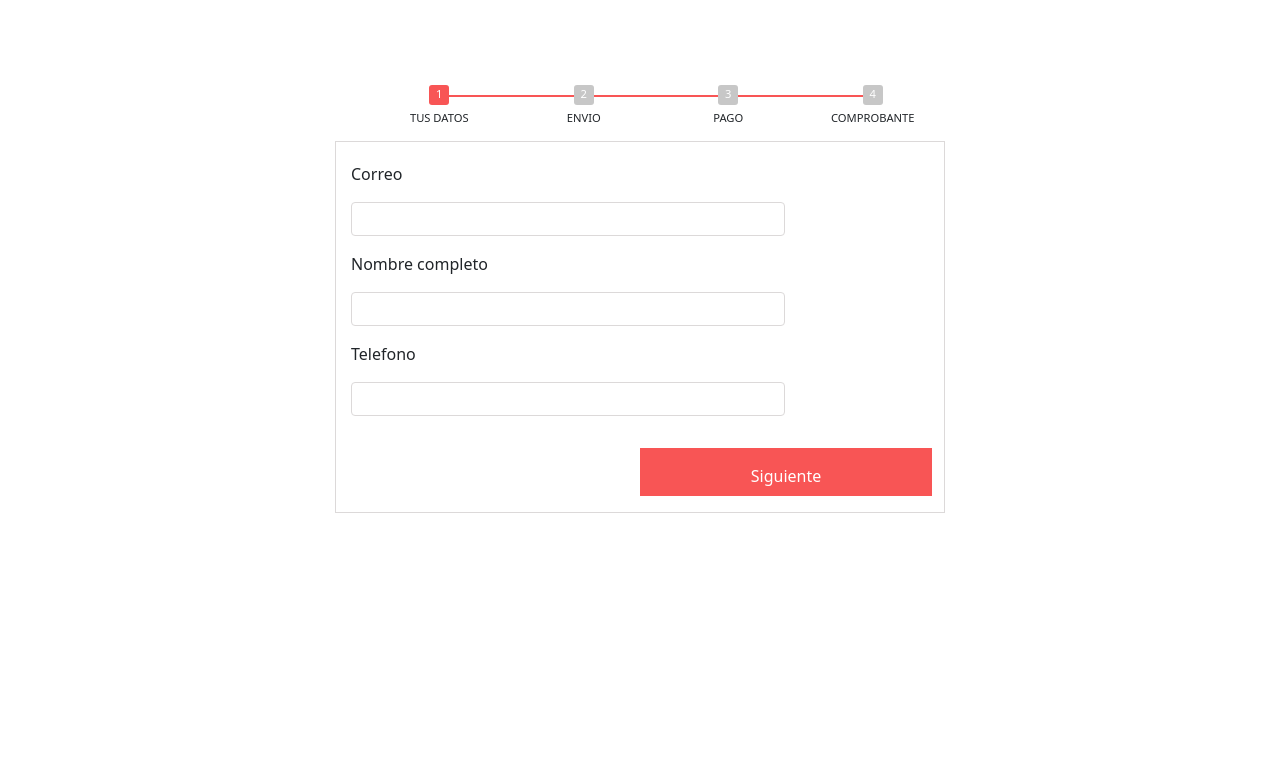
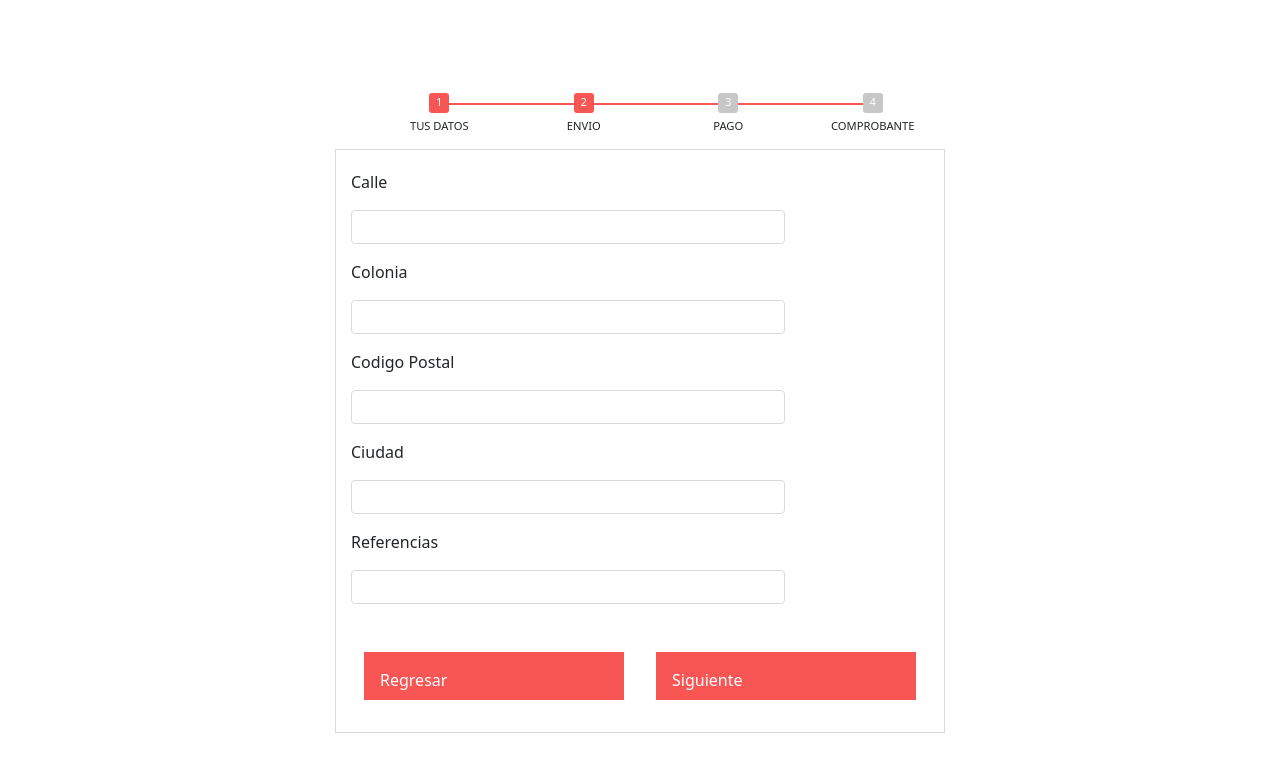
Before and after one commit to josemartinez91/e-commerce-group11, a plain HTML site: page checkout.html in a window 1280 px wide. Both pictures are taken after a click on the button "Siguiente". Shown: the part 100-872 px from the top of the page. Drawn offline with nearby package versions, Linux system fonts and the light colour scheme.

Commit message:
cambios realizados

```diff
--- a/js/data.js
+++ b/js/data.js
@@ -1,57 +1,86 @@
-const stepButtonBack = document.getElementsByClassName('step__button--back');
-const stepButtonNext = document.getElementsByClassName('step__button--next');
-const progressOptions = document.querySelectorAll('.progressbar__option');
-const stepSend = document.getElementsByClassName('step__button-send')
-const maxSteps = 4;
-let currentStep = 0;
+// const stepButtonBack = document.getElementsByClassName('step__button--back');
+// const stepButtonNext = document.getElementsByClassName('step__button--next');
+// const progressOptions = document.querySelectorAll('.progressbar__option');
+// const stepSend = document.getElementsByClassName('step__button-send')
+// const maxSteps = 4;
+// let currentStep = 0;
 
-console.log(progressOptions);
+// console.log(progressOptions);
 
-for(const nextStep of stepButtonNext){
-    nextStep.addEventListener('click', () => {
-        progressOptions[currentStep - 1].classList.add('active');
-        currentStep += 1;
+// for(const nextStep of stepButtonNext){
+//     nextStep.addEventListener('click', () => {
+//         progressOptions[currentStep - 1].classList.add('active');
+//         currentStep += 1;
 
-        const currentForm = document.querySelector(`#step-${currentStep}`);
-        console.log(currentForm);
-        stepButtonBack.disable = false;
-        if (currentStep < maxSteps){
-            stepButtonNext.disable = true;
-            stepButtonBack.disable = false;
-        }
-    });
-}
+//         const currentForm = document.querySelector(`#step-${currentStep}`);
+//         console.log(currentForm);
+//         stepButtonBack.disable = false;
+//         if (currentStep < maxSteps){
+//             stepButtonNext.disable = true;
+//             stepButtonBack.disable = false;
+//         }
+//     });
+// }
 
-// stepButtonNext.addEventListener('click', () => {
-//     progressOptions[currentStep - 1].classList.add('completed');
-//     currentStep += 1;
-//     stepButtonBack.disable = false;
-//     if (currentStep === maxSteps){
-//         stepButtonNext.disable = true;
-//         stepButtonBack.disable = false;
-//     }
-// });
-for(const backStep of stepButtonBack){
-    backStep.addEventListener('click', () => {
-        progressOptions[currentStep - 2].classList.remove('completed');
-        currentStep -= 1;
-        stepButtonNext.disable = false;
-        stepSend.disable = true;
-        if(currentStep === 1){
-            stepButtonBack.disable= true;
-        }
-    })
-}
-// stepButtonBack.addEventListener('click', () => {
-//     progressOptions[currentStep - 2].classList.remove('completed');
-//     currentStep -= 1;
-//     stepButtonNext.disable = false;
-//     stepSend.disable = true;
-//     if(currentStep === 1){
-//         stepButtonBack.disable= true;
-//     }
+// // stepButtonNext.addEventListener('click', () => {
+// //     progressOptions[currentStep - 1].classList.add('completed');
+// //     currentStep += 1;
+// //     stepButtonBack.disable = false;
+// //     if (currentStep === maxSteps){
+// //         stepButtonNext.disable = true;
+// //         stepButtonBack.disable = false;
+// //     }
+// // });
+// for(const backStep of stepButtonBack){
+//     backStep.addEventListener('click', () => {
+//         progressOptions[currentStep - 2].classList.remove('completed');
+//         currentStep -= 1;
+//         stepButtonNext.disable = false;
+//         stepSend.disable = true;
+//         if(currentStep === 1){
+//             stepButtonBack.disable= true;
+//         }
+//     })
+// }
+// // stepButtonBack.addEventListener('click', () => {
+// //     progressOptions[currentStep - 2].classList.remove('completed');
+// //     currentStep -= 1;
+// //     stepButtonNext.disable = false;
+// //     stepSend.disable = true;
+// //     if(currentStep === 1){
+// //         stepButtonBack.disable= true;
+// //     }
+// // })
+
+// stepSend[0].addEventListener('click', () => {
+//     location.reload();
 // })
 
-stepSend[0].addEventListener('click', () => {
-    location.reload();
+let form = document.querySelector('.form-register');
+let progressOptions = document.querySelectorAll('.progressbar__option')
+
+form.addEventListener('click', function(e){
+    let element = e.target;
+    let isButtonNext = element.classList.contains('step__button--next');
+    let isButtonBack = element.classList.contains('step__button--back');
+    if(isButtonNext || isButtonBack){
+        let currentStep = document.getElementById('step-'+ element.dataset.step);
+        let jumpStep = document.getElementById('step-'+ element.dataset.to_step);
+        console.log(currentStep);
+        console.log(jumpStep);
+        currentStep.addEventListener('animationend', function callback(){
+            currentStep.classList.remove('active');
+            jumpStep.classList.add('active');
+            if(isButtonNext){
+                currentStep.classList.add('to-left');
+                progressOptions[element.dataset.to_step - 1].classList.add('active');
+            } else {
+                jumpStep.classList.remove('to-left');
+                progressOptions[element.dataset.step - 1].classList.remove('active');
+            }
+            currentStep.removeEventListener('animationend', callback);
+        });
+        currentStep.classList.add('inactive');
+        jumpStep.classList.remove('inactive');
+    }
 })
--- a/style/style.css
+++ b/style/style.css
@@ -214,10 +214,13 @@ header h1{
 .step__footer{
     padding: 1rem 0.75rem;
     text-align: end;
+    display: flex;
 }
 .step__button{
-    display: inline-block;
+    display: flex;
+    flex-direction: row;
     padding: 1rem;
+    margin: 1rem;
     background-color: #f85555;
     border: none;
     color: white;
```
